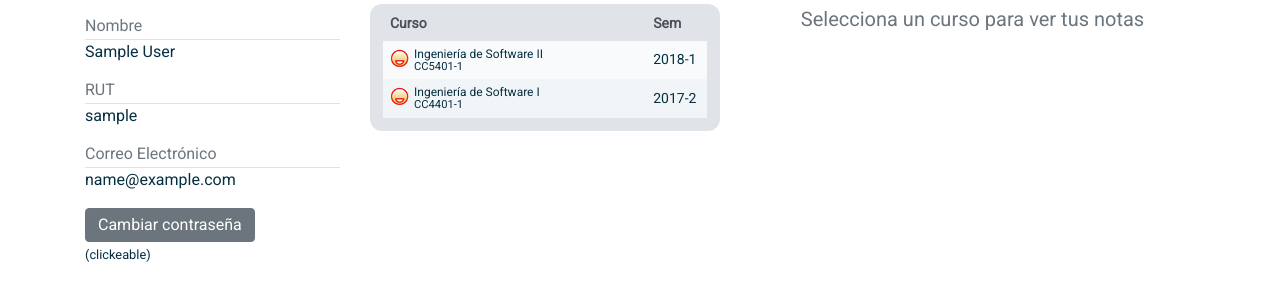
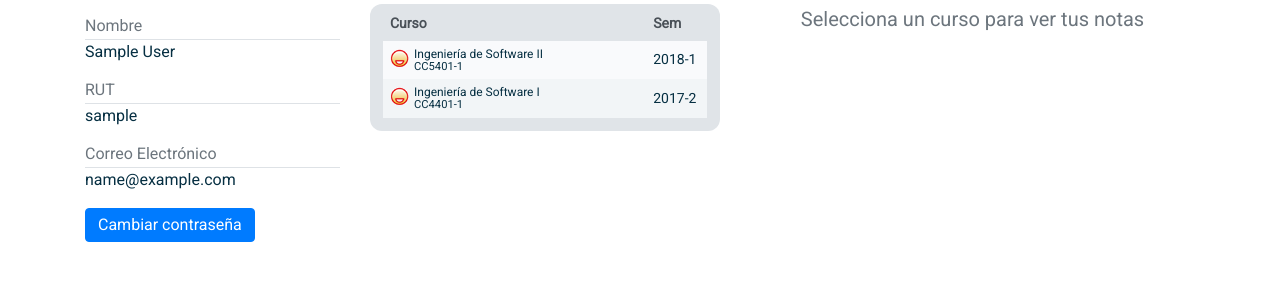
Before and after one commit to DCC-CC4401/2018-2-DeCepCiones, a Django app: page /tarea4/perfil/ in a window 1280 px wide. Shown: the part 218-519 px from the top of the page. Run offline with Django 3.2, Linux system fonts and the light colour scheme; the visitor is signed in with stand-in values (Sample User, id 1); data comes from the database, SQL or seed files in the repository; data that the repository does not hold is empty; some libraries are stand-ins or nearby versions.

Commit message:
detalles como el color del boton de cambio contraceña

```diff
--- a/templates/tarea4/perfilDueno.html
+++ b/templates/tarea4/perfilDueno.html
@@ -55,8 +55,7 @@
                     <span>{{ dueno.rut }}</span>
                     <h6 class="text-muted mt-3 mb-0 pb-1 border-bottom">Correo Electrónico</h6>
                     <span>{{ dueno.email }}</span>
-                    <button type="button" id="change-pass-btn" class="btn btn-secondary mt-3 d-block" onclick="changePass()">Cambiar contraseña</button>
-                    <span class="small">(clickeable)</span>
+                    <button type="button" id="change-pass-btn" class="btn btn-primary mt-3 d-block" onclick="changePass()">Cambiar contraseña</button>
                 </div>
                 <!-- FIN Perfil -->
 
```
